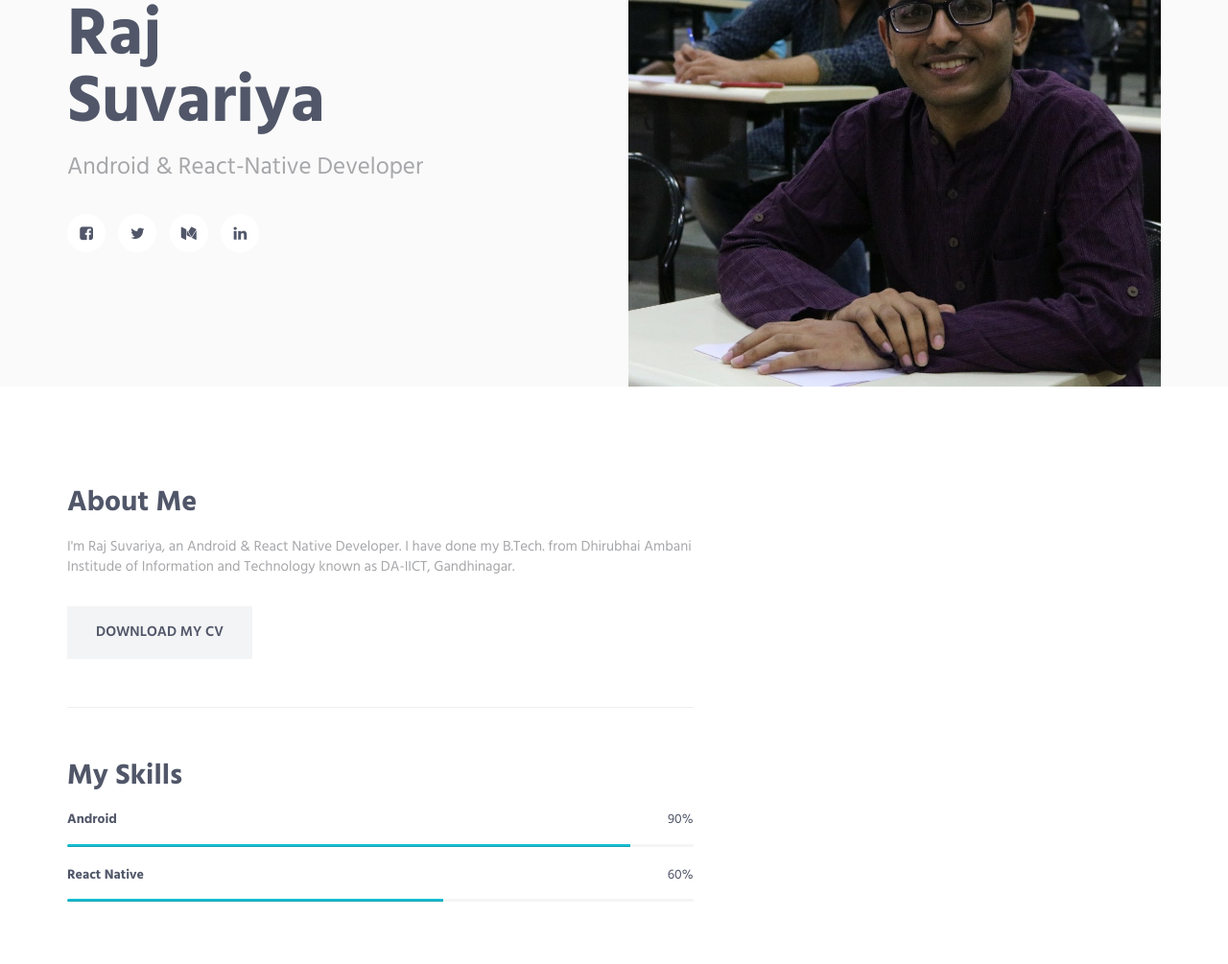
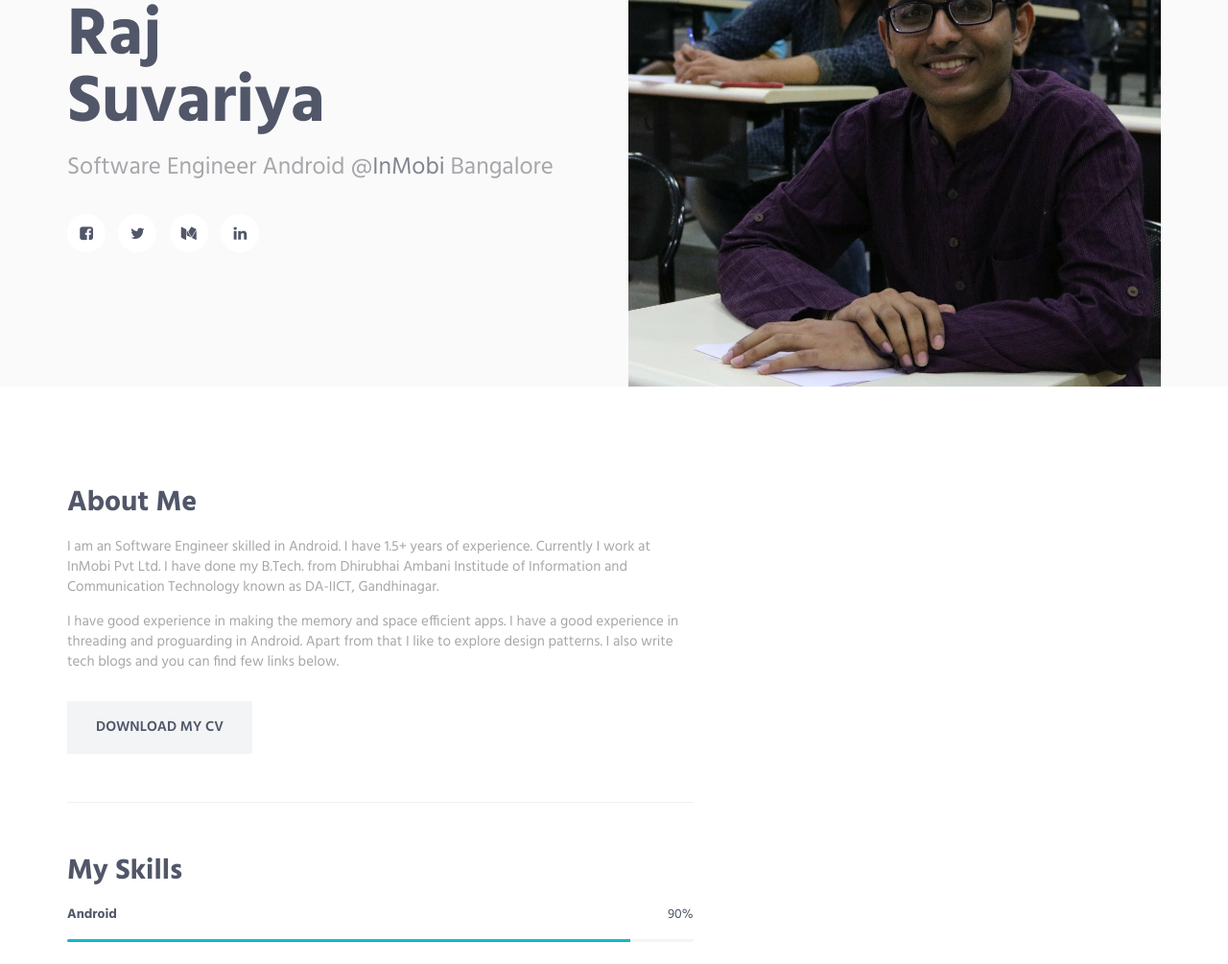
Before and after one commit to rajsuvariya/rajsuvariya.github.io, a plain HTML site: page index.html in a window 1280 px wide. Shown: the part 217-1222 px from the top of the page at 96% size. Drawn offline with Linux system fonts and the light colour scheme; a script that the page names is missing.

Commit message:
Updating job information

```diff
--- a/index.html
+++ b/index.html
@@ -44,8 +44,8 @@
                         </button>
 
                         <!-- Logo -->
-                      <!--   <div class="logo">
-                            <a class="logo-wrap" href="#body">
+                        <div class="logo">
+                            <!-- <a class="logo-wrap" href="#body">
                                 <img class="logo-img" src="img/logo.png" alt="Asentus Logo">
                             </a> -->
                         </div>
@@ -78,7 +78,7 @@
                     <div class="col-sm-6 sm-margin-b-60">
                         <div class="margin-b-30">
                             <h1 class="promo-block-title">Raj <br/> Suvariya</h1>
-                            <p class="promo-block-text">Android &amp; React-Native Developer</p>
+                            <p class="promo-block-text">Software Engineer Android @<a href="https://www.inmobi.com/">InMobi</a> Bangalore</p>
                         </div>
                         <ul class="list-inline">
                             <li><a href="https://www.facebook.com/profile.php?id=100006523120386" class="social-icons"><i class="fa fa-facebook-square"></i></a></li>
@@ -111,10 +111,11 @@
                             <div class="margin-b-50">
                                 <div class="margin-b-30">
                                     <h2>About Me</h2>
-                                    <p>I'm Raj Suvariya, an Android &amp; React Native Developer. I have done my B.Tech. from Dhirubhai Ambani Institude of Information and Technology known as DA-IICT, Gandhinagar.</p>
+                                    <p>I am an Software Engineer skilled in Android. I have 1.5+ years of experience. Currently I work at InMobi Pvt Ltd. I have done my B.Tech. from Dhirubhai Ambani Institude of Information and Communication Technology known as DA-IICT, Gandhinagar.</p>
+                                    <p>I have good experience in making the memory and space efficient apps. I have a good experience in threading and proguarding in Android. Apart from that I like to explore design patterns. I also write tech blogs and you can find few links below.</p>
                                     <!-- <p>Duis aute irure dolor in reprehenderit in voluptate velit esse cillum dolore eu fugiat nulla pariatur. Excepteur sint occaecat cupidatat non proident, sunt in culpa qui officia deserunt mollit anim id est laborum.</p> -->
                                 </div>
-                                <a href="documents/RajSuvariya_Resume.pdf" class="btn-theme btn-theme-md btn-default-bg text-uppercase">Download my CV</a>
+                                <a href="documents/raj_suvariya_resume.pdf" class="btn-theme btn-theme-md btn-default-bg text-uppercase">Download my CV</a>
                             </div>
                         </div>
 
@@ -124,12 +125,6 @@
                             <h5>Android <span class="color-heading pull-right">90%</span></h5>
                             <div class="progress">
                                 <div class="progress-bar bg-color-base" role="progressbar" data-width="90"></div>
-                            </div>
-                        </div>
-                      	<div class="progress-box">
-                            <h5>React Native <span class="color-heading pull-right">60%</span></h5>
-                            <div class="progress">
-                                <div class="progress-bar bg-color-base" role="progressbar" data-width="60"></div>
                             </div>
                         </div>
                        <!--  <div class="progress-box">
@@ -294,7 +289,7 @@
         <!-- End Clients -->
 
         <!-- Promo Banner -->
-      <!--   <div class="promo-banner parallax-window" data-parallax="scroll" data-image-src="img/1920x1080/01.jpg">
+        <!-- <div class="promo-banner parallax-window" data-parallax="scroll" data-image-src="img/1920x1080/01.jpg">
             <div class="container-sm content-lg">
                 <h2 class="promo-banner-title">Displaying the Result</h2>
                 <p class="promo-banner-text">Lorem ipsum dolor sit amet, consectetur adipisicing elit, sed do eiusmod tempor incididunt ut labore et dolore magna aliqua. Ut enim ad minim veniam, quis nostrud exercitation ullamco laboris nisi ut aliquip ex ea commodo.</p>
@@ -308,8 +303,8 @@
                 <div class="container content-lg">
                     <div class="row margin-b-40">
                         <div class="col-sm-6">
-                           <h2>Contact Me</h2>
-                            <p>You you find my profile interesting and wanna talk to me then here are my contact details</p>
+                           <h2>Contact Details</h2>
+                            <p>Here are my contact details</p>
                         </div>
                     </div>
                     <!--// end row -->
```
Also changed, not shown: 2 other files.
